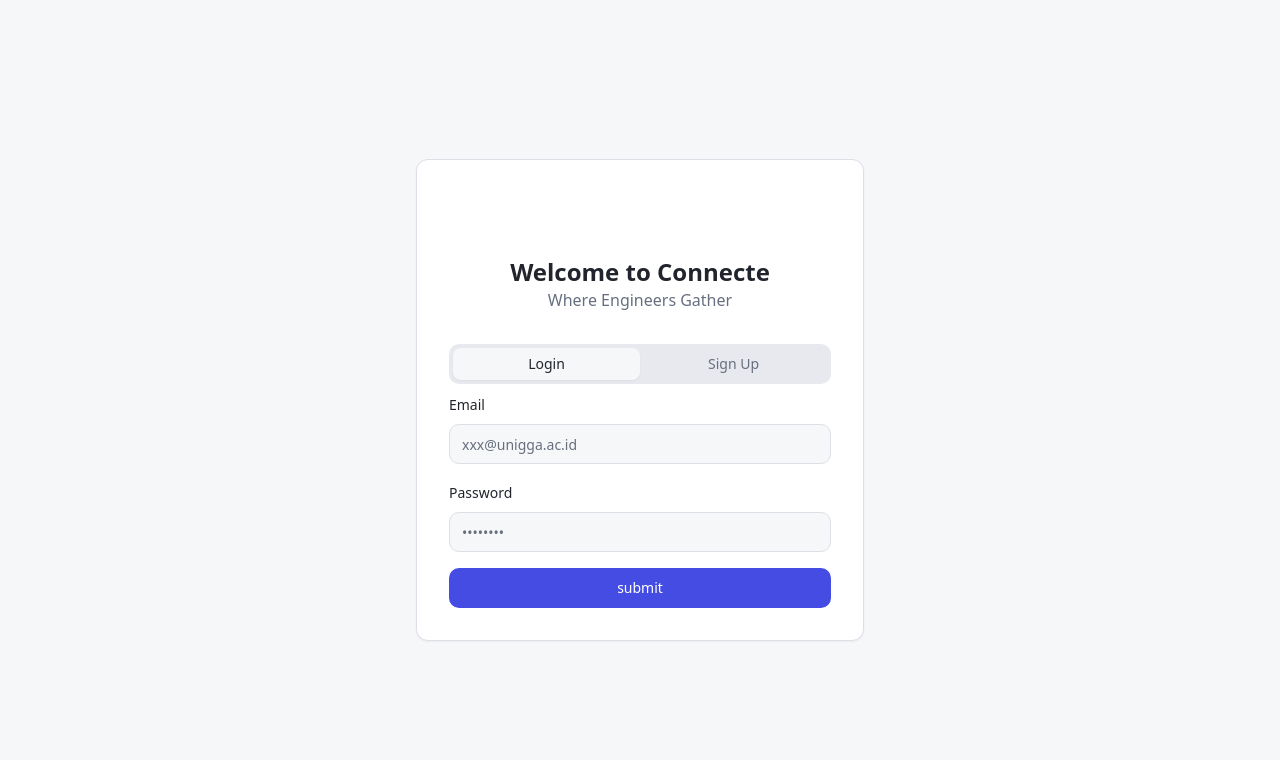
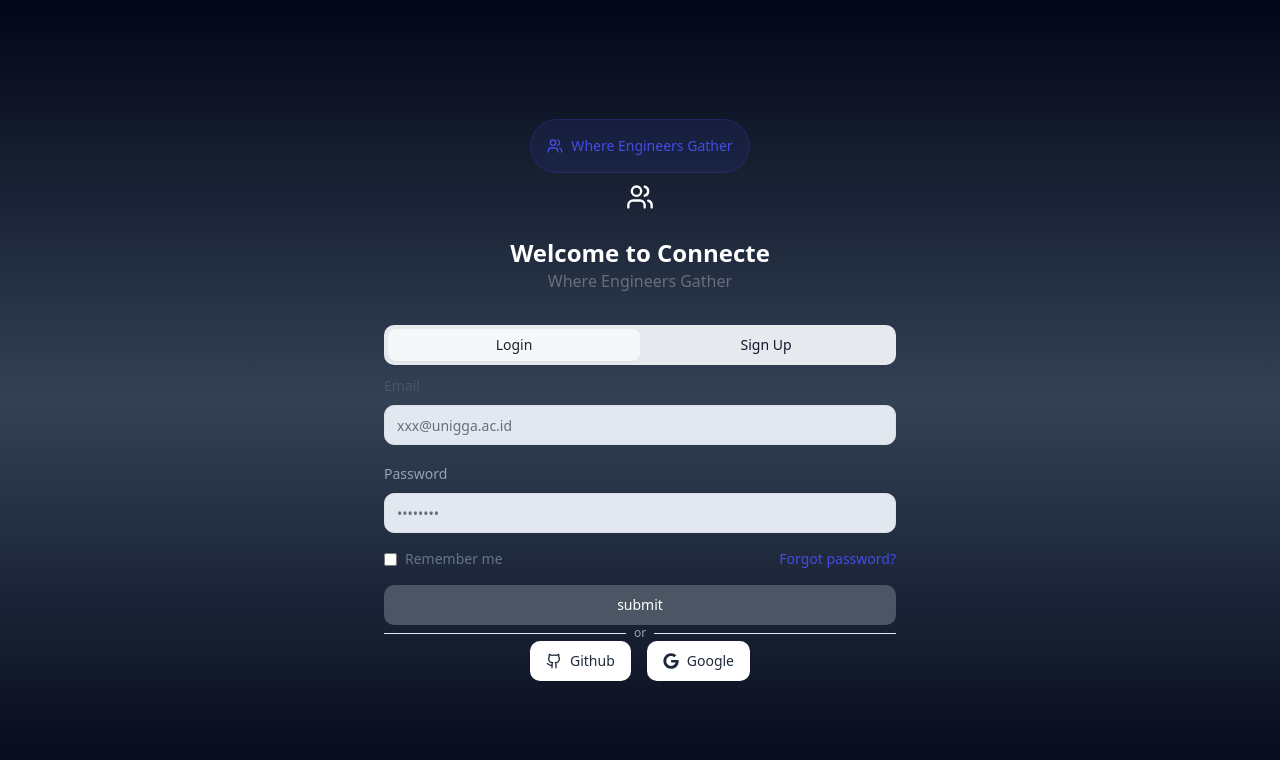
Before and after one commit to nakayesaa/Connecte, a React (Vite) app in the folder Frontend/: page /auth in a window 1280 px wide. Shown: the top 760 px of the page. Built offline with nearby package versions, Linux system fonts and the light colour scheme; no server answers; the HTML template or start-up script is replaced by a standard one.

Commit message:
Modify UI in Authentication Page

```diff
--- a/Frontend/src/pages/Auth.tsx
+++ b/Frontend/src/pages/Auth.tsx
@@ -2,7 +2,6 @@ import { useState } from "react";
 import { Button } from "@/components/ui/button";
 import { Input } from "@/components/ui/input";
 import { Label } from "@/components/ui/label";
-import { Card } from "@/components/ui/card";
 import { Tabs, TabsContent, TabsList, TabsTrigger } from "@/components/ui/tabs";
 import { Users } from "lucide-react";
 import { createUser, loginUser } from "@/api/User";
@@ -10,7 +9,8 @@ import {  useMutation,} from "@tanstack/react-query";
 import { useNavigate } from "react-router-dom";
 import { signupDTO, loginDTO } from "@/types";
 import { toast } from "@/hooks/use-toast";
-
+import { LuGithub} from "react-icons/lu";
+import { FaGoogle } from "react-icons/fa";
 const useCreateUser = ()=>{
   return useMutation({
     mutationFn : createUser,
@@ -88,31 +88,35 @@ const Auth = () => {
     e.preventDefault();
     userLogin.mutate(loginData);
   };
-
   return (
-    <div className="min-h-screen bg-gradient-hero flex items-center justify-center p-4">
-      <Card className="w-full max-w-md p-8 shadow-glow">
+    <div className="min-h-screen bg-gradient-to-b from-slate-950 via-slate-700 to-slate-950 flex flex-col items-center justify-center p-2">
+      <div className="inline-flex gap-2 px-4 py-4 rounded-full bg-primary/10 border border-primary/20 items-center">
+        <Users className="h-4 w-4 text-primary"/>
+        <span className="text-sm font-medium text-primary">
+          Where Engineers Gather
+        </span>
+      </div>
+      <div className="w-full max-w-lg">
         <div className="flex flex-col items-center gap-4 mb-8">
           <div className="flex h-12 w-12 items-center justify-center rounded-lg bg-gradient-primary">
             <Users className="h-7 w-7 text-primary-foreground" />
           </div>
           <div className="text-center">
-            <h1 className="text-2xl font-bold">Welcome to Connecte</h1>
+            <h1 className="text-2xl font-bold text-white">Welcome to Connecte</h1>
             <p className="text-muted-foreground">Where Engineers Gather</p>
           </div>
         </div>
-
         <Tabs defaultValue="login" className="w-full">
-          <TabsList className="grid w-full grid-cols-2">
-            <TabsTrigger value="login">Login</TabsTrigger>
-            <TabsTrigger value="signup">Sign Up</TabsTrigger>
+          <TabsList className="grid w-full grid-cols-2 text-slate-900">
+            <TabsTrigger value="login" className="">Login</TabsTrigger>
+            <TabsTrigger value="signup" className="">Sign Up</TabsTrigger>
           </TabsList>
-
           <TabsContent value="login">
             <form onSubmit={loginUser} className="space-y-4">
-              <div className="space-y-2">
+              <div className="space-y-2 text-slate-600">
                 <Label htmlFor="loginEmail">Email</Label>
                 <Input
+                className="bg-slate-200"
                   id="loginEmail"
                   name="email"
                   type="email"
@@ -121,9 +125,10 @@ const Auth = () => {
                   required
                 />
               </div>
-              <div className="space-y-2">
+              <div className="space-y-2 text-slate-400">
                 <Label htmlFor="loginPassword">Password</Label>
                 <Input
+                  className="bg-slate-200"
                   id="loginPassword"
                   name="password"
                   type="password"
@@ -132,17 +137,41 @@ const Auth = () => {
                   required
                 />
               </div>
-              <Button type="submit" className="w-full">
+              <div className="flex items-center justify-between text-sm text-slate-500">
+                <label className="flex items-center gap-2 cursor-pointer">
+                  <input type="checkbox" className="accent-primary" />
+                  <span>Remember me</span>
+                </label>
+                <a href="#" className="hover:underline text-primary">
+                  Forgot password?
+                </a>
+              </div>
+              <Button type="submit" className="w-full bg-gray-600">
                 submit
               </Button>
             </form>
+            <div className="flex items-center gap-2 text-slate-400">
+              <div className="flex-grow border-t border-slate-200" />
+              <span className="text-xs">or</span>
+              <div className="flex-grow border-t border-slate-200" />
+            </div>
+            <div className="flex justify-center gap-4">
+              <Button className="bg-white max-w-sm">
+                <LuGithub className="text-slate-800"></LuGithub>
+                 <div className="text-slate-800">Github</div>
+              </Button>
+              <Button className="bg-white max-w-sm">
+                <FaGoogle className="text-slate-800"></FaGoogle>
+                 <div className="text-slate-800">Google</div>
+              </Button>
+            </div>
           </TabsContent>
-
           <TabsContent value="signup">
             <form onSubmit={registerUser} className="space-y-4">
-              <div className="space-y-2">
+              <div className="space-y-2 text-slate-600">
                 <Label htmlFor="signupName">Full Name</Label>
                 <Input
+                  className="bg-slate-200"
                   id="signupName"
                   name="username"
                   type="text"
@@ -151,9 +180,10 @@ const Auth = () => {
                   onChange={signupHandle}
                 />
               </div>
-              <div className="space-y-2">
+              <div className="space-y-2 text-slate-600">
                 <Label htmlFor="signupEmail">Email</Label>
                 <Input
+                  className="bg-slate-200"
                   id="signupEmail"
                   name="email"
                   type="email"
@@ -162,9 +192,10 @@ const Auth = () => {
                   onChange={signupHandle}
                 />
               </div>
-              <div className="space-y-2">
+              <div className="space-y-2 text-slate-600">
                 <Label htmlFor="signupPassword">Password</Label>
                 <Input
+                  className="bg-slate-200"
                   id="signupPassword"
                   name="password"
                   type="password"
@@ -173,15 +204,15 @@ const Auth = () => {
                   onChange={signupHandle}
                 />
               </div>
-              <Button type="submit" className="w-full">
+              <Button type="submit" className="w-full bg-gray-600 text-white">
                 submit
               </Button>
             </form>
           </TabsContent>
         </Tabs>
-      </Card>
+      </div>
     </div>
-  );
+  )
 };
 
 export default Auth;
```
